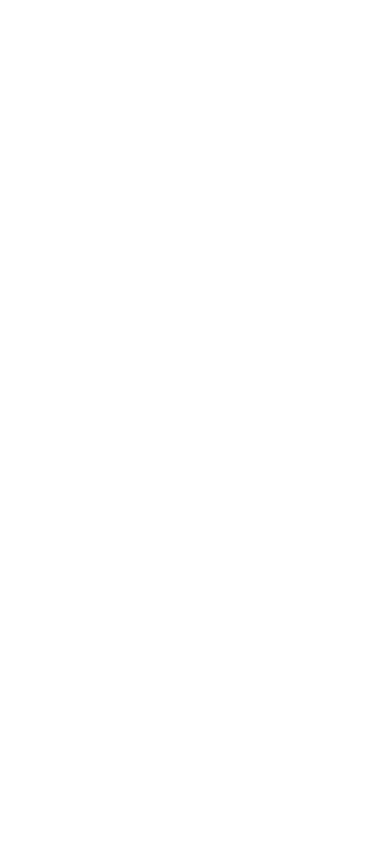
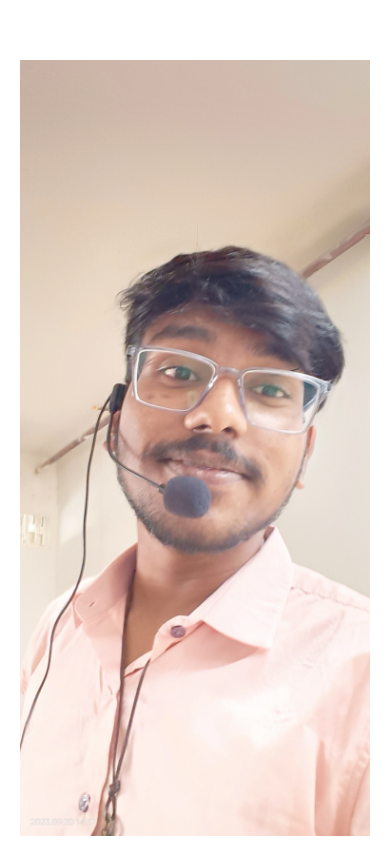
Before and after one commit to Kanna116/klaxe, a Next.js app: page /about/components/mypics in a window 390 px wide. Shown: the top 844 px of the page. Built offline with nearby package versions, Linux system fonts and the light colour scheme; a web font is replaced by a local one.

Commit message:
my pics section made responsive

```diff
--- a/pages/about/components/mypics.js
+++ b/pages/about/components/mypics.js
@@ -4,11 +4,11 @@ import React from 'react'
 
 const MyPics = () => {
     return (
-        <div className='w-full h-screen flex flex-wrap items-start justify-start gap-0'>
+        <div className='w-full lg:h-screen md:h-screen h-fit flex flex-wrap items-start justify-start lg:gap-0 md:gap-0 gap-3 lg:flex-row md:flex-row flex-col my-10'>
             {
                 myPics.map((item, index) => {
                     return (
-                        <div className='w-1/3 h-1/2 shrink-0 flex items-center justify-center p-20'>
+                        <div className='lg:w-1/3 md:w-1/3 w-full lg:h-1/2 md:h-1/2 h-fit shrink-0 flex items-center justify-center lg:p-14 md:p-6 p-5 '>
                             <Image
                                 src={item.image}
                                 width={500}
```
Lines whose indentation alone changed are shown as unchanged.
